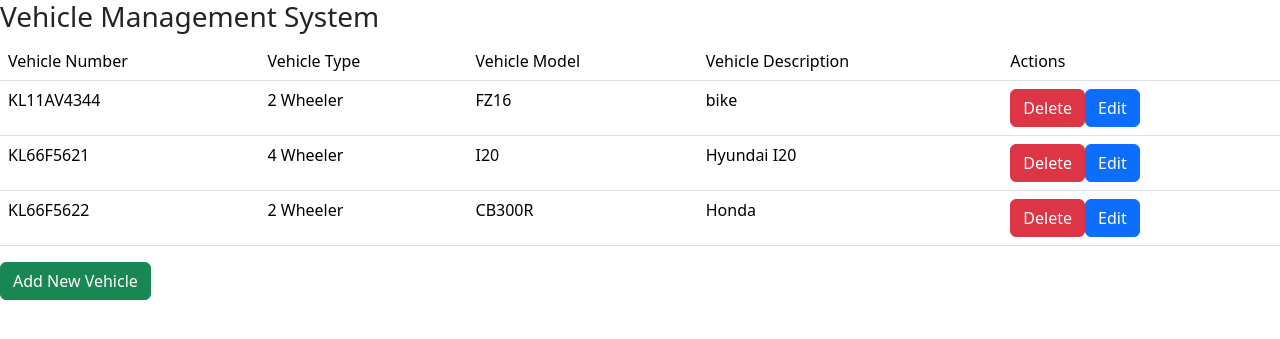
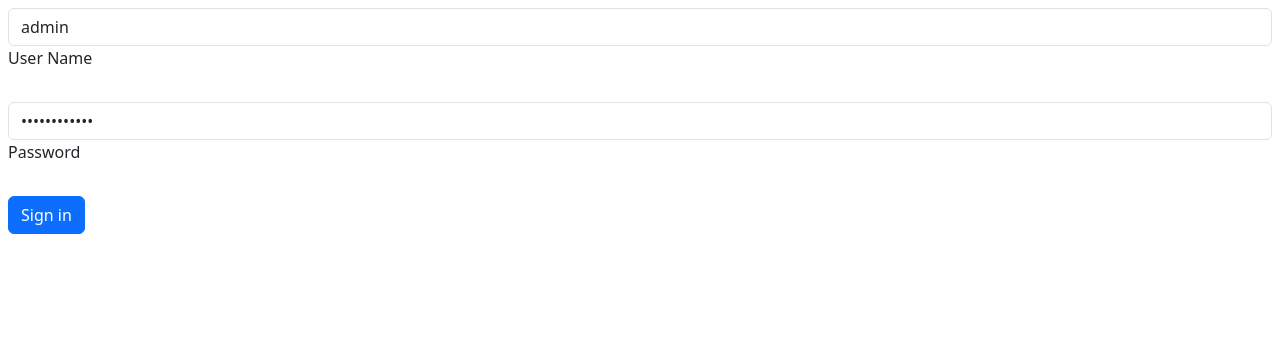
Before and after one commit to thYadhukrishnan/vehicle-management, a Django app: page / in a window 1280 px wide. Shown: the top 339 px of the page. Run offline with Django 4.2, Linux system fonts and the light colour scheme; data comes from the database, SQL or seed files in the repository; both versions use the stored data as it was after the commit.

Commit message:
third commit

```diff
--- a/djangowebapp/urls.py
+++ b/djangowebapp/urls.py
@@ -20,10 +20,11 @@ from djangowebapp import views
 
 urlpatterns = [
     path('admin/', admin.site.urls),
-    path('about/',views.about),
-    path('course/<id>',views.course),
-    path('',views.home,name='home'),
-    path('login/',views.login),
+
+
+    path('home/',views.home,name='home'),
+    path('', views.login_view, name='login'),
+    path('logout/', views.logout_view, name='logout'),
     path('create/',views.create,name='create'),
     path('delete/<id>',views.delete,name='delete'),
     path('update/<id>',views.update,name='update')
--- a/djangowebapp/views.py
+++ b/djangowebapp/views.py
@@ -4,18 +4,18 @@ from service.models import Service
 from django.shortcuts import render, redirect
 from django.shortcuts import render, redirect, get_object_or_404
 from django.contrib.auth import authenticate, login
+from django.contrib.auth import authenticate, login as auth_login
+from django.contrib.auth import logout
 
-def about(request):
-    return HttpResponse("About page")
 
-def course(request,id):
-    return HttpResponse(id)
 
 def home(request):
     # data={
     #     'title':'Home Page',
     #     'list':['java','php','python']
     # }
+    if not request.user.is_authenticated:
+        return redirect('login')
 
     vehicledata=Service.objects.all()
 
@@ -29,6 +29,8 @@ def login(request):
     return render(request,"login.html")
 
 def create(request):
+    if not request.user.is_authenticated:
+        return redirect('login')
 
     if request.method == 'POST':
 
@@ -83,17 +85,22 @@ def update(request,id):
 
 def login_view(request):
     if request.method == 'POST':
-        username = request.POST.get('name')
-        password = request.POST.get('password')
+        data=request.POST
+        username = data.get('name')
+        password = data.get('password')
 
         print(username)
         user = authenticate(request, username=username, password=password)
         if user is not None:
-            login(request, user)
-            return redirect('home')  # Redirect to the desired page after successful login
+            auth_login(request, user)
+            return redirect('home')
         else:
-            # Handle invalid login credentials
+
             error_message = 'Invalid username or password. Please try again.'
             return render(request, 'login.html', {'error_message': error_message})
 
     return render(request, 'login.html')
+
+def logout_view(request):
+    logout(request)
+    return redirect('login')
--- a/templates/home.html
+++ b/templates/home.html
@@ -15,7 +15,8 @@
     <td>{{i.vehicle_type}}</td>
     <td>{{i.vehicle_model}}</td>
     <td>{{i.vehicle_desc}}</td>
-    <td><a href="{% url 'delete' i.id %}" class="btn btn-danger">Delete</a><a href="{% url 'update' i.id %}" class="btn btn-primary">Edit</a>
+    <td><a href="{% url 'delete' i.id %}" class="btn btn-danger" onclick="return confirm('Are you sure you want to delete this item?')">Delete</a>
+        <a href="{% url 'update' i.id %}" class="btn btn-primary">Edit</a></td>
     </tr>
     {% endfor %}
 
@@ -24,5 +25,7 @@
 {% comment %} <button type="button" class="btn btn-success">Add</button> {% endcomment %}
 <a href="{% url 'create' %}" class="btn btn-success">Add New Vehicle</a>
 
+<a href="{% url 'logout' %}" class="btn btn-outline-dark">Log Out</a>
+
 
 {% endblock  %}
--- a/templates/login.html
+++ b/templates/login.html
@@ -7,13 +7,13 @@
         {% csrf_token %}
     <!-- Email input -->
     <div class="form-outline mb-4">
-      <input type="text" name="email" id="form2Example1" class="form-control" />
-      <label class="form-label" for="form2Example1">Email address</label>
+      <input type="text" name="name" value="admin" id="form2Example1" class="form-control" />
+      <label class="form-label" for="form2Example1">User Name</label>
     </div>
 
     <!-- Password input -->
     <div class="form-outline mb-4">
-      <input type="password" name="password" id="form2Example2" class="form-control" />
+      <input type="password" value="Password@123" name="password" id="form2Example2" class="form-control" />
       <label class="form-label" for="form2Example2">Password</label>
     </div>
 
@@ -27,3 +27,7 @@
 
   </form>
 </div>
+
+{% if error_message %}
+    <p class="error-message">{{ error_message }}</p>
+{% endif %}
```
Also changed, not shown: db.sqlite3.
